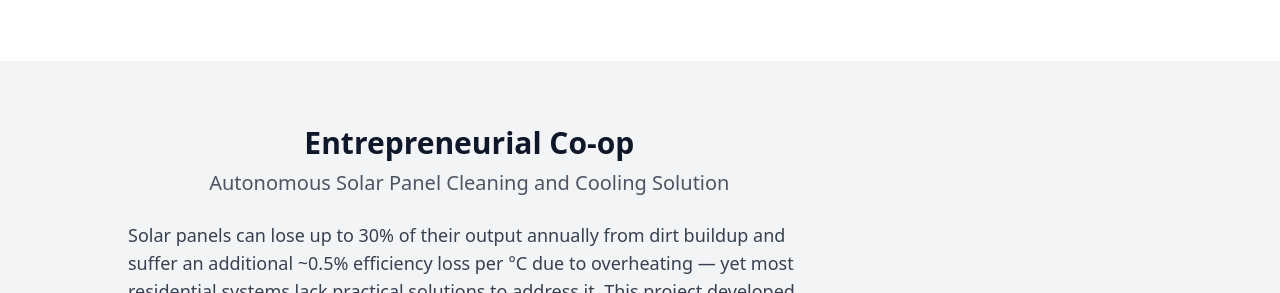
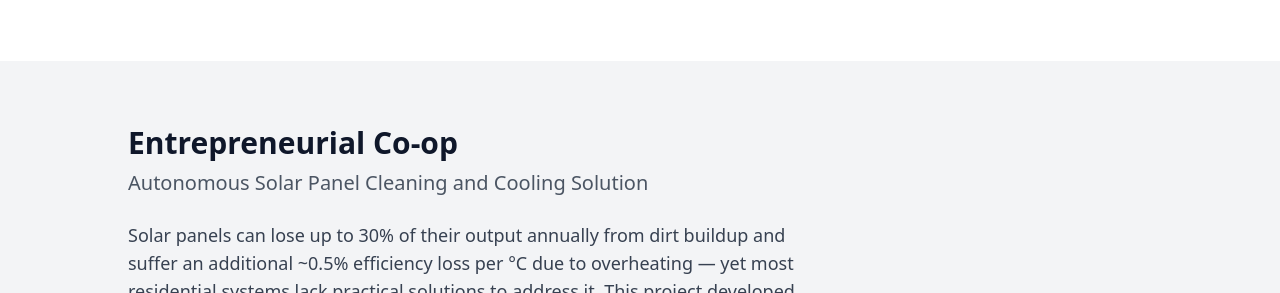
Before and after one commit to kathansanghvi/kathansanghvi.github.io, a plain HTML site: page index.html in a window 1280 px wide. Shown: the part 1127-1420 px from the top of the page. Drawn offline with nearby package versions, Linux system fonts and the light colour scheme.

Commit message:
Add files via upload

```diff
--- a/index.html
+++ b/index.html
@@ -56,11 +56,9 @@
 
 <section id="coop-summary" class="py-16 px-4 bg-gray-100">
   <div class="max-w-5xl mx-auto flex flex-col lg:flex-row items-center">
-    <div class="lg:w-2/3">
-      <div class="text-center">
+    <div class="lg:w-2/3 text-left">
         <h2 class="text-3xl font-semibold accent-navy mb-2">Entrepreneurial Co-op</h2>
-        <h3 class="text-xl font-medium text-gray-600 mb-6">Autonomous Solar Panel Cleaning and Cooling Solution</h3>
-      </div>
+        <h3 class="text-xl italics font-medium text-gray-600 mb-6">Autonomous Solar Panel Cleaning and Cooling Solution</h3>
       <p class="text-lg text-gray-700 mb-4 text-left">
         Solar panels can lose up to 30% of their output annually from dirt buildup and suffer an additional ~0.5% efficiency loss per °C due to overheating — yet most residential systems lack practical solutions to address it. This project developed an automated cleaning and cooling system using gravity-fed flow, off-peak water pumping, and adaptive control to recover lost efficiency while minimizing water and energy use. Designed for easy retrofitting onto typical two-story rooftops, the system improves energy production and delivers shorter payback periods—bringing solar returns closer to what homeowners expect when they install their systems.
       </p>
```
